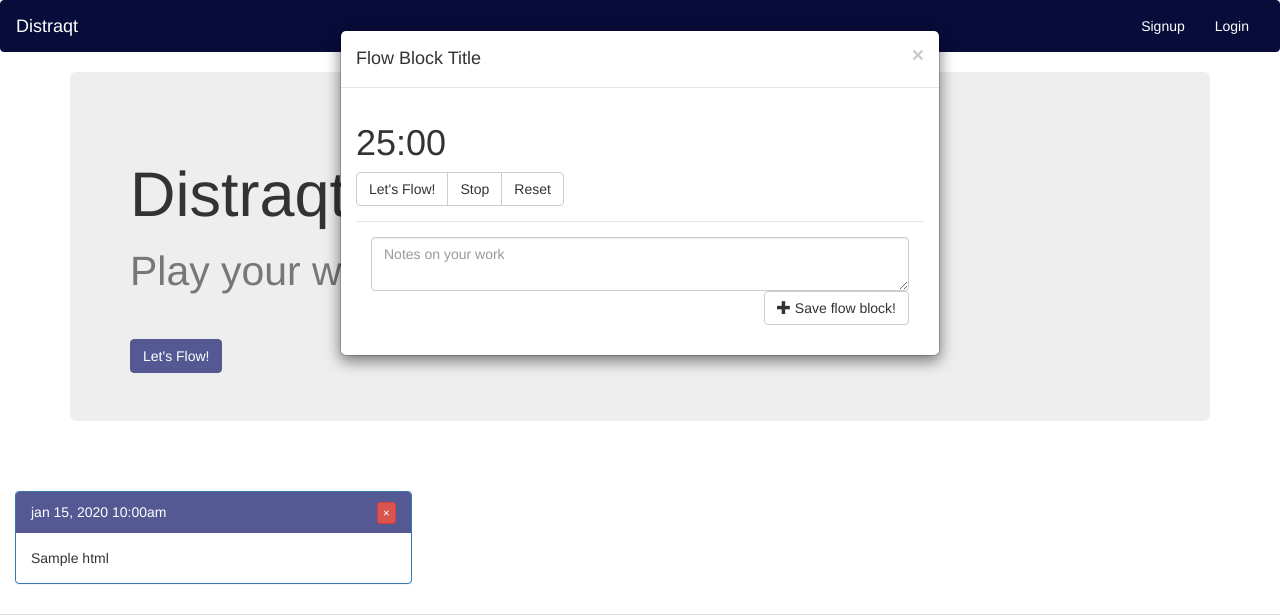
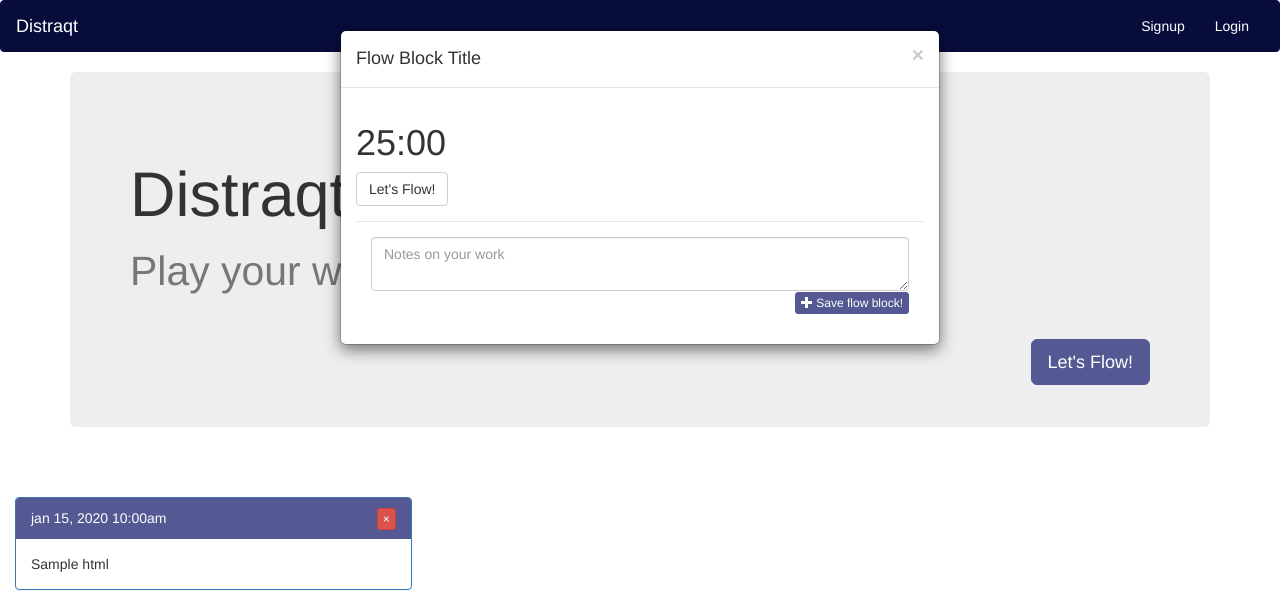
Before and after one commit to ariakerstein/NotesApp-flask, a Python web app: template app/templates/homepage.html in a window 1280 px wide, after a click on "Let's Flow!". Shown: the top 615 px of the page. Run offline with Jinja, Linux system fonts and the light colour scheme; the template is opened without the code that fills it: most values are stand-ins (such as "Sample title", 1, 10 or a date in 2020); some web fonts are replaced.

Commit message:
updated modal

```diff
--- a/app/templates/homepage.html
+++ b/app/templates/homepage.html
@@ -20,7 +20,8 @@
       });
     </script>
   </head>
-  <body>
+
+<body>
 
 <nav class="navbar navbar-default">
   <div class="container-fluid">
@@ -88,7 +89,8 @@
 
 
 </div>
-<button type="button" class="btn btn-primary" data-toggle="modal" data-target="#exampleModal">Let's Flow!</button>
+
+<button type="button" class="btn btn-primary btn-lg pull-right" data-toggle="modal" data-target="#exampleModal">Let's Flow!</button><br></br>
 </div>
 
 <!--start http://www.sitepoint.com/understanding-bootstrap-modals/-->
@@ -99,8 +101,8 @@
     <div class="modal-content">
       <div class="modal-header">
         <button type="button" class="close" data-dismiss="modal" aria-label="Close"><span aria-hidden="true">&times;</span></button>
-        <div id="hiddenDiv2"></div>
         <h4 class="modal-title" id="ModalLabel">Flow Block Title</h4>
+
       </div>
       <div class="modal-body">
 
@@ -108,7 +110,7 @@
 <!-- <FORM action="http://somesite.com/prog/adduser" method="post"> -->
     <div class="form-group">
                 <!--<label for="flowNow"></label>-->
-        <input type="text" class="form-control" id="flowNow" placeholder="What'll you work on?">
+
 <!--         <div id="hiddenDiv2"> -->
 <!--         <INPUT type="submit" value="Send"> <INPUT type="reset"> -->
             <h1><span id="time">25:00</span></h1>
@@ -116,8 +118,8 @@
 
         <div class="btn-group" role="group" >
             <button type="button" id=startButton class="btn btn-default">Let's Flow!</button>
-            <button type="button" id=stopButton class="btn btn-default">Stop</button>
-            <button type="button" id=resetButton class="btn btn-default">Reset</button>
+<!--             <button type="button" id=stopButton class="btn btn-default">Stop</button>
+            <button type="button" id=resetButton class="btn btn-default">Reset</button> -->
         </div>
 
 
@@ -143,7 +145,7 @@
       <div class="modal-footer">
        <form action="." class="form" id="note-form" method="post">
         <textarea class="form-control" id="content" name="content" placeholder="Notes on your work"></textarea>
-              <button class="btn btn-default" type="submit">
+              <button class="btn btn-primary btn-xs" type="submit">
           <span class="glyphicon glyphicon-plus"></span> Save flow block!
         </button>
       </form>
--- a/app/templates/note.html
+++ b/app/templates/note.html
@@ -1,6 +1,8 @@
 <li class="note col-xs-12 col-sm-6 col-lg-4">
   <div class="panel panel-primary">
     <div class="panel-heading">
+<!--       {{ note.content.upper() }}
+      <br></br> -->
       {{ note.timestamp.strftime('%b %d, %Y %I:%M%p').lower() }}
       <a
         class="btn btn-danger btn-xs archive-note pull-right"
--- a/app/views.py
+++ b/app/views.py
@@ -12,8 +12,11 @@ def get_page():
 @app.route('/', methods=['GET', 'POST'])
 def homepage():
     if request.method == 'POST':
+        #create a new note in the db
         if request.form.get('content'):
             note = Note.create(content=request.form['content'])
+
+            # Render a single note panel and return the HTML.
             rendered = render_template('note.html', note=note)
             return jsonify({'note': rendered, 'success': True})
 
```
Also changed, not shown: app/notes.db, 2 other files.
